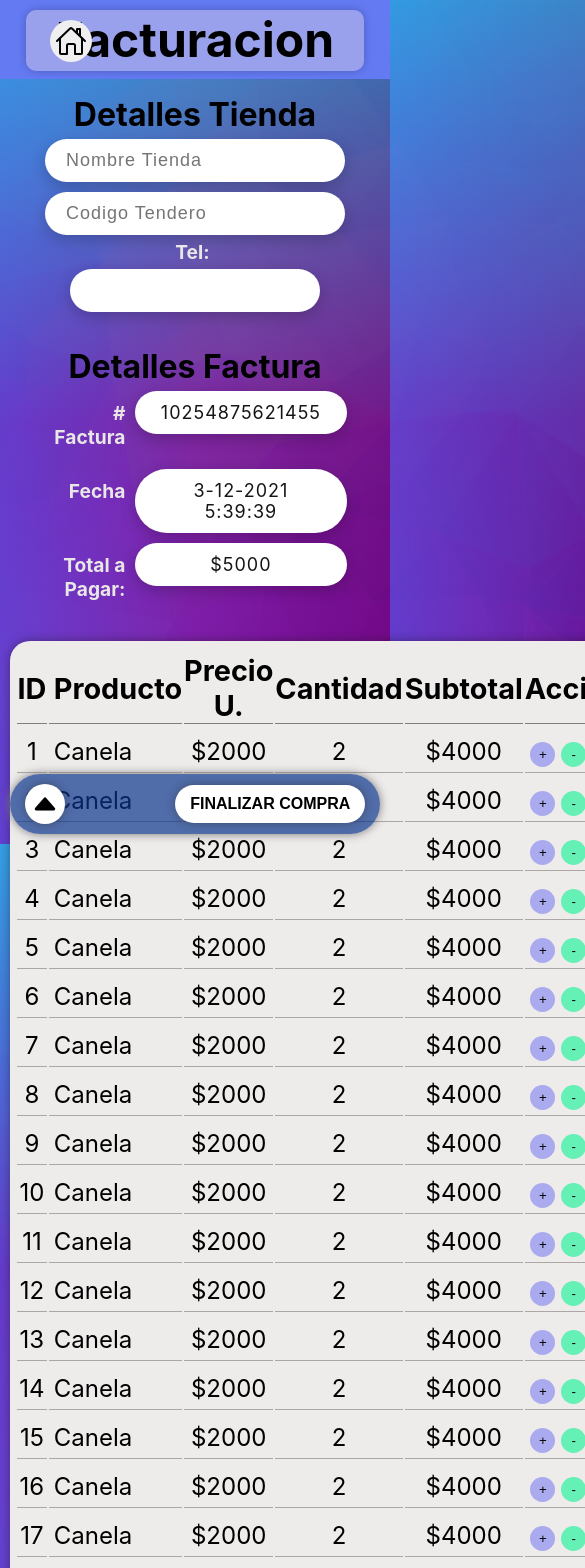
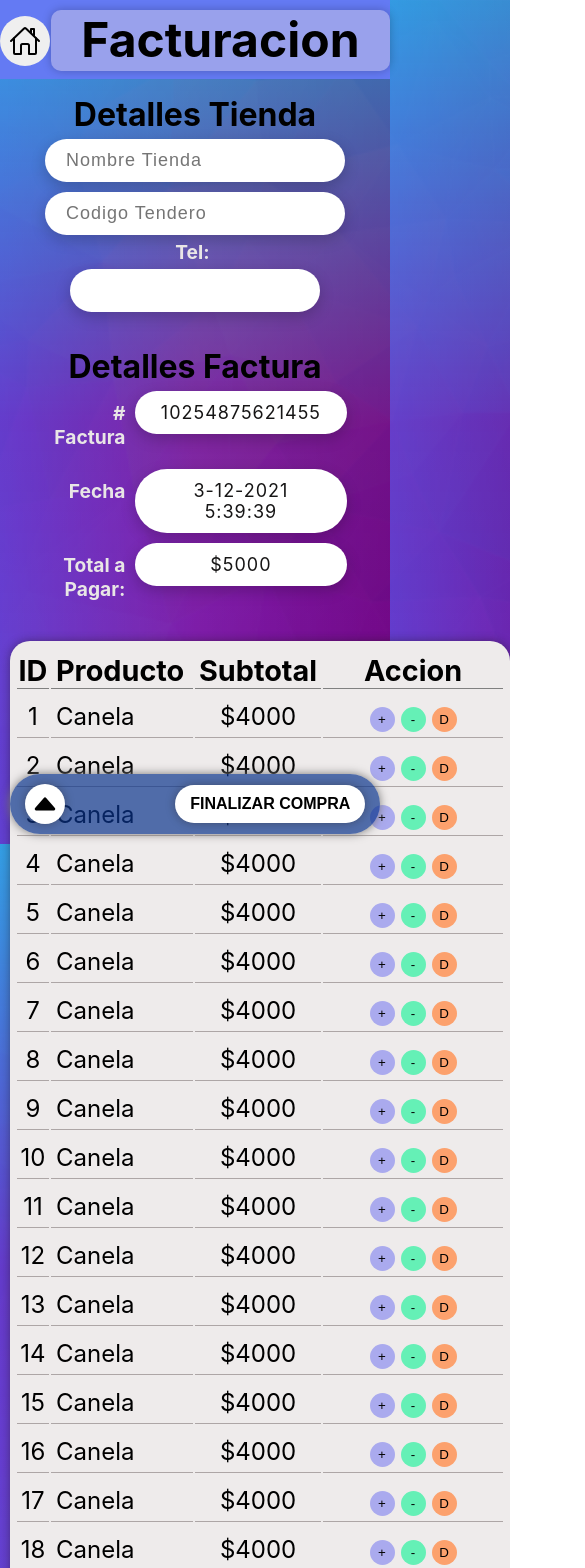
Before and after one commit to camipony/PROVO, a React (Create React App) app: page / in a window 390 px wide. Shown: the top 1568 px of the page, 585 px wide, since content can reach past the window. Built offline with nearby package versions, Linux system fonts and the light colour scheme.

Commit message:
Facturacion V4

```diff
--- a/src/Components/Facturacion/index.js
+++ b/src/Components/Facturacion/index.js
@@ -10,7 +10,7 @@ export default class index extends Component {
         this.state = {
             isModal: false,
             modoModal: "",
-            datos:[1,2,3,4,5,6,7,8,9,10,11,12,13,14,15,16,17,18,19,20],
+            datos:[1,2,3,4,5,6,7,8,9,10,11,12,13,14,15,16,17,18,19,20, 21, 22, 23, 24, 25, 26, 27, 28, 29, 30],
             nombreTienda: "",
             codigoTendero: "",
             telefonoTienda: "",
@@ -88,14 +88,14 @@ export default class index extends Component {
                 <img src="https://cdn.discordapp.com/attachments/911076621333692456/913617361842602034/3.png" atl="../" ></img>
             </div>*/}
 
-            <div className="conteTitleFactueacion" id='topFacturacion'>
+            <div className="conteTitleFactueacion">
                 <button className='backToHome'>
                     <ion-icon name="home-outline"></ion-icon>
                 </button>
                 <h1  > Facturacion </h1>
             </div>
 
-            <div className="contetFormFact">
+            <div className="contetFormFact" id='topFacturacion'>
                 <div className='formDetallTienda detallFactTien'>
                     <h1>Detalles  Tienda</h1>
                     <div className='contInput extends'>
@@ -160,9 +160,9 @@ export default class index extends Component {
                         <tr>
                             <th>ID</th>
                             <th className='itemProductFact'>Producto</th>
-                            <th>Precio U.</th>
-                            <th>Cantidad</th>
-                            <th>Subtotal</th>
+                            <th className='precioUni'>Precio U.</th>
+                            <th className='cantidad'>Cantidad</th>
+                            <th className='subTotal'>Subtotal</th>
                             <th className="itemAccionFact">Accion</th>
                         </tr>
                     </thead>
@@ -195,9 +195,9 @@ class ItemListProduc extends Component{
         return <tr key={this.props.dat}>
             <td>{this.props.dat}</td>
             <td className='itemProductFact'>Canela</td>
-            <td>$2000</td>
-            <td>2</td>
-            <td>$4000</td>
+            <td className='precioUni'>$2000</td>
+            <td className='cantidad'>2</td>
+            <td className='subTotal'>$4000</td>
             <td className="itemAccionFact">
                 <button className='btnAdd'>+</button>
                 <button className='btnMin'>-</button>
--- a/src/Styles/facturacionStyle.css
+++ b/src/Styles/facturacionStyle.css
@@ -30,20 +30,27 @@
 .conteTitleFactueacion .backToHome{
     position: absolute;
     left: 50px;
+    width: 50px;
+    height: 50px;
     font-size: 2em;
     display: flex;
     justify-content: center;
     align-items: center;
     border-radius: 50%;
-    padding: 5px;
     border: none;
+}
+
+.conteTitleFactueacion .backToHome:hover{
+    box-shadow: 0px 0px 10px rgba(0, 0, 0, 0.411);
+    color: white;
+    background: blue;
 }
 
 /* Inicio Style Form */
 .contetFormFact{
-    margin-top: 70px;
     width: 90%;
     padding: 10px;
+    padding-top: 80px;
     display: flex;
     justify-content: center;
     align-items: center;
@@ -193,6 +200,7 @@
 .contProductFact{
     padding: 0px 10px;
     width: 100%;
+    flex: none;
 }
 
 .contProductFact table{
@@ -202,6 +210,9 @@
     padding: 10px 5px 12px 5px;
     margin-bottom: 20px;
     background: #eeebeb;
+    flex: none;
+    overflow: hidden;
+    overflow-x: auto;
 }
 
 .contProductFact table tr th{
@@ -228,6 +239,7 @@
 
 .contProductFact table tr .itemAccionFact{
     width: 180px;
+    flex: none;
 }
 
 .contProductFact table tr td button{
--- a/src/Styles/mediaFacturacion.css
+++ b/src/Styles/mediaFacturacion.css
@@ -11,6 +11,31 @@
 
 }
 
+@media (max-width: 850px){
+    .contProductFact .precioUni{
+        width: 0;
+        display: none;
+    }
+}
+
+@media (max-width: 680px){
+    .contProductFact .cantidad{
+        width: 0;
+        display: none;
+    }
+}
+
+@media (max-width: 580px){
+    .conteTitleFactueacion{
+        justify-content: space-around;
+    }
+
+    .conteTitleFactueacion .backToHome{
+        position: relative;
+        left: 0;
+    }
+}
+
 @media (max-width: 500px){
     .contetFormFact{
         width: 100%;
@@ -19,4 +44,9 @@
     .formDetallFactura .contInput p {
         width: 350px;
     }
+
+    .contProductFact table{
+        width: 500px;
+    }
+
 }
```
